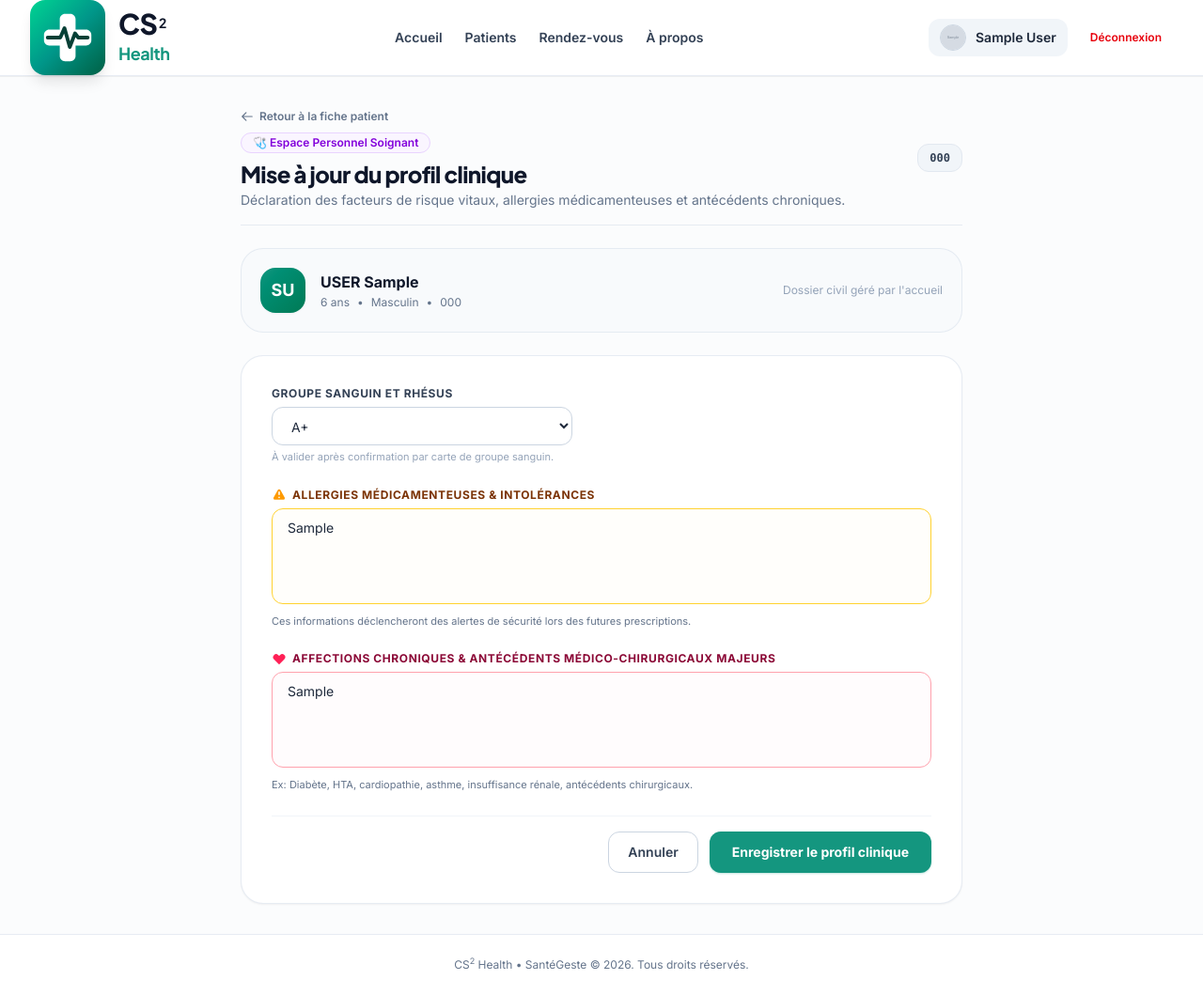
After one commit to tchongwangbakayoko619-star/Sante_Geste, a Django app: page /patients/00000000-0000-0000-0000-000000000001/medical/ in a window 1280 px wide. The commit adds this page. Shown: the whole page at 94% size. Run offline with Django 5.2, Linux system fonts and the light colour scheme; a user stored in the database is signed in; tables that the repository leaves empty hold one stand-in row (values such as "Sample post"); grey boxes marked "Sample" are stand-in pictures.

Commit message:
feat(patients): add medical profile update view and form reserved for medical staff

```diff
--- a/apps/patients/forms/__init__.py
+++ b/apps/patients/forms/__init__.py
@@ -3,11 +3,13 @@
 from .appointment_forms import AppointmentForm
 from .appointment_forms import AppointmentStatusForm
 from .patient_forms import PatientForm
+from .patient_forms import PatientMedicalUpdateForm
 from .patient_forms import PatientSearchForm
 
 __all__ = [
     "AppointmentForm",
     "AppointmentStatusForm",
     "PatientForm",
+    "PatientMedicalUpdateForm",
     "PatientSearchForm",
 ]
--- a/apps/patients/forms/patient_forms.py
+++ b/apps/patients/forms/patient_forms.py
@@ -142,3 +142,36 @@ class PatientSearchForm(forms.Form):
             }
         ),
     )
+
+
+class PatientMedicalUpdateForm(forms.ModelForm):
+    """Formulaire réservé au personnel soignant pour la mise à jour des données cliniques."""
+
+    class Meta:
+        model = Patient
+        fields = [
+            "blood_group",
+            "allergies",
+            "chronic_diseases",
+        ]
+        widgets = {
+            "blood_group": forms.Select(
+                attrs={
+                    "class": "w-full px-4 py-2.5 rounded-xl border border-neutral-300 focus:outline-none focus:ring-2 focus:ring-[#14967F] focus:border-[#14967F] text-sm text-neutral-800 transition-colors bg-white",
+                }
+            ),
+            "allergies": forms.Textarea(
+                attrs={
+                    "rows": 4,
+                    "placeholder": _("Ex: Pénicilline, Sulfamides, Latex... Laisser vide si aucune allergie constatée"),
+                    "class": "w-full px-4 py-2.5 rounded-xl border border-amber-300 bg-amber-50/20 focus:outline-none focus:ring-2 focus:ring-amber-500 focus:border-amber-500 text-sm text-neutral-800 transition-colors resize-none",
+                }
+            ),
+            "chronic_diseases": forms.Textarea(
+                attrs={
+                    "rows": 4,
+                    "placeholder": _("Ex: Diabète type 2 insulino-dépendant, HTA sous traitement, Asthme sévère..."),
+                    "class": "w-full px-4 py-2.5 rounded-xl border border-rose-300 bg-rose-50/20 focus:outline-none focus:ring-2 focus:ring-rose-500 focus:border-rose-500 text-sm text-neutral-800 transition-colors resize-none",
+                }
+            ),
+        }
--- a/apps/patients/services/__init__.py
+++ b/apps/patients/services/__init__.py
@@ -7,6 +7,7 @@ from .patient_service import create_patient
 from .patient_service import generate_patient_number
 from .patient_service import search_patients
 from .patient_service import update_patient
+from .patient_service import update_patient_medical_record
 
 __all__ = [
     "check_doctor_availability",
@@ -16,4 +17,5 @@ __all__ = [
     "search_patients",
     "update_appointment_status",
     "update_patient",
+    "update_patient_medical_record",
 ]
--- a/apps/patients/urls.py
+++ b/apps/patients/urls.py
@@ -8,6 +8,7 @@ from apps.patients.views import AppointmentStatusUpdateView
 from apps.patients.views import PatientCreateView
 from apps.patients.views import PatientDetailView
 from apps.patients.views import PatientListView
+from apps.patients.views import PatientMedicalUpdateView
 from apps.patients.views import PatientUpdateView
 
 app_name = "patients"
@@ -18,6 +19,7 @@ urlpatterns = [
     path("nouveau/", PatientCreateView.as_view(), name="patient_create"),
     path("<uuid:pk>/", PatientDetailView.as_view(), name="patient_detail"),
     path("<uuid:pk>/modifier/", PatientUpdateView.as_view(), name="patient_update"),
+    path("<uuid:pk>/medical/", PatientMedicalUpdateView.as_view(), name="patient_medical_update"),
 
     # Rendez-vous et agenda médical
     path("rendez-vous/", AppointmentListView.as_view(), name="appointment_list"),
--- a/apps/patients/views/__init__.py
+++ b/apps/patients/views/__init__.py
@@ -6,6 +6,7 @@ from .appointment_views import AppointmentStatusUpdateView
 from .patient_views import PatientCreateView
 from .patient_views import PatientDetailView
 from .patient_views import PatientListView
+from .patient_views import PatientMedicalUpdateView
 from .patient_views import PatientUpdateView
 
 __all__ = [
@@ -15,5 +16,6 @@ __all__ = [
     "PatientCreateView",
     "PatientDetailView",
     "PatientListView",
+    "PatientMedicalUpdateView",
     "PatientUpdateView",
 ]
--- a/apps/patients/views/patient_views.py
+++ b/apps/patients/views/patient_views.py
@@ -18,13 +18,16 @@ from django.views.generic.edit import CreateView
 from django.views.generic.edit import UpdateView
 
 from apps.patients.forms import PatientForm
+from apps.patients.forms import PatientMedicalUpdateForm
 from apps.patients.forms import PatientSearchForm
 from apps.patients.models import Patient
 from apps.patients.services import create_patient
 from apps.patients.services import search_patients
 from apps.patients.services import update_patient
+from apps.patients.services import update_patient_medical_record
 from apps.users.mixins import AgentAccueilRequiredMixin
 from apps.users.mixins import PatientManagementRequiredMixin
+from apps.users.mixins import PersonnelMedicalRequiredMixin
 
 
 class PatientListView(PatientManagementRequiredMixin, ListView):
@@ -164,3 +167,31 @@ class PatientUpdateView(AgentAccueilRequiredMixin, SuccessMessageMixin, UpdateVi
         context["action_text"] = _("Enregistrer les modifications")
         context["is_update"] = True
         return context
+
+
+class PatientMedicalUpdateView(PersonnelMedicalRequiredMixin, SuccessMessageMixin, UpdateView):
+    """Mise à jour des informations médicales et facteurs de risque (réservé au personnel soignant)."""
+
+    model = Patient
+    form_class = PatientMedicalUpdateForm
+    template_name = "patients/patient_medical_form.html"
+
+    def form_valid(self, form: PatientMedicalUpdateForm):
+        patient = update_patient_medical_record(
+            patient=self.get_object(),
+            data=form.cleaned_data,
+            updated_by=self.request.user,
+        )
+        self.object = patient
+        messages.success(
+            self.request,
+            _("Le profil médical de %(name)s (%(number)s) a été mis à jour avec succès.")
+            % {"name": patient.full_name, "number": patient.patient_number},
+        )
+        return redirect(patient.get_absolute_url())
+
+    def get_context_data(self, **kwargs: Any) -> dict[str, Any]:
+        context = super().get_context_data(**kwargs)
+        context["title"] = _("Mise à jour du profil médical : %(name)s") % {"name": self.object.full_name}
+        context["patient"] = self.object
+        return context
--- a/santegeste/static/css/output.css
+++ b/santegeste/static/css/output.css
@@ -64,6 +64,7 @@
     --color-rose-700: oklch(51.4% 0.222 16.935);
     --color-rose-800: oklch(45.5% 0.188 13.697);
     --color-rose-900: oklch(41% 0.159 10.272);
+    --color-rose-950: oklch(27.1% 0.105 12.094);
     --color-slate-800: oklch(27.9% 0.041 260.031);
     --color-slate-900: oklch(20.8% 0.042 265.755);
     --color-neutral-50: #f8fafc;
@@ -1640,6 +1641,9 @@
   .italic {
     font-style: italic;
   }
+  .underline {
+    text-decoration-line: underline;
+  }
   .antialiased {
     -webkit-font-smoothing: antialiased;
     -moz-osx-font-smoothing: grayscale;
@@ -1880,6 +1884,9 @@
         background-color: color-mix(in oklab, var(--color-neutral-200) 80%, transparent);
       }
     }
+    .hover\:bg-purple-50:hover {
+      background-color: var(--color-purple-50);
+    }
     .hover\:bg-purple-100:hover {
       background-color: var(--color-purple-100);
     }
@@ -1937,6 +1944,9 @@
     }
     .hover\:text-rose-600:hover {
       color: var(--color-rose-600);
+    }
+    .hover\:text-rose-950:hover {
+      color: var(--color-rose-950);
     }
     .hover\:underline:hover {
       text-decoration-line: underline;
@@ -2063,6 +2073,9 @@
   @media (width >= 40rem) {
     .sm\:col-span-2 {
       grid-column: span 2 / span 2;
+    }
+    .sm\:block {
+      display: block;
     }
     .sm\:hidden {
       display: none;
--- /dev/null
+++ b/santegeste/templates/patients/patient_medical_form.html
@@ -0,0 +1,136 @@
+{% extends "base.html" %}
+{% load static i18n %}
+
+{% block title %}{{ title }} - CS² Health{% endblock title %}
+
+{% block content_inner %}
+<div class="max-w-3xl mx-auto space-y-6">
+
+  <!-- Header & Breadcrumb -->
+  <div class="flex items-center justify-between pb-4 border-b border-neutral-200/80">
+    <div>
+      <a href="{{ patient.get_absolute_url }}" class="inline-flex items-center gap-1.5 text-xs font-semibold text-neutral-500 hover:text-[#14967F] transition-colors mb-1">
+        <svg class="w-3.5 h-3.5" fill="none" stroke="currentColor" viewBox="0 0 24 24">
+          <path stroke-linecap="round" stroke-linejoin="round" stroke-width="2" d="M10 19l-7-7m0 0l7-7m-7 7h18"/>
+        </svg>
+        {% trans "Retour à la fiche patient" %}
+      </a>
+      <div class="flex items-center gap-2 mt-1">
+        <span class="inline-flex items-center gap-1.5 px-3 py-0.5 rounded-full text-xs font-semibold bg-purple-50 text-purple-700 border border-purple-200">
+          🩺 {% trans "Espace Personnel Soignant" %}
+        </span>
+      </div>
+      <h1 class="font-title font-extrabold text-2xl text-neutral-900 tracking-tight mt-1.5">
+        {% trans "Mise à jour du profil clinique" %}
+      </h1>
+      <p class="text-xs sm:text-sm text-neutral-500 mt-0.5">
+        {% trans "Déclaration des facteurs de risque vitaux, allergies médicamenteuses et antécédents chroniques." %}
+      </p>
+    </div>
+
+    <span class="font-mono text-xs font-bold px-3 py-1.5 rounded-xl bg-neutral-100 text-neutral-700 border border-neutral-200">
+      {{ patient.patient_number }}
+    </span>
+  </div>
+
+  <!-- Read-only Patient Identity Banner -->
+  <div class="p-5 rounded-3xl bg-neutral-50 border border-neutral-200/80 flex items-center justify-between">
+    <div class="flex items-center gap-4">
+      <div class="w-12 h-12 rounded-2xl bg-linear-to-br from-[#14967F] to-emerald-700 text-white font-black text-lg flex items-center justify-center shadow-xs">
+        {{ patient.first_name|first|upper }}{{ patient.last_name|first|upper }}
+      </div>
+      <div>
+        <h2 class="text-base font-bold text-neutral-900">{{ patient.full_name }}</h2>
+        <div class="flex items-center gap-2 text-xs text-neutral-500 mt-0.5">
+          {% if patient.age %}<span>{{ patient.age }} ans</span> • {% endif %}
+          <span>{{ patient.get_gender_display }}</span> •
+          <span>{{ patient.phone_number }}</span>
+        </div>
+      </div>
+    </div>
+    <div class="text-right hidden sm:block text-xs text-neutral-400">
+      {% trans "Dossier civil géré par l'accueil" %}
+    </div>
+  </div>
+
+  <!-- Medical Update Form -->
+  <div class="bg-white border border-neutral-200/80 rounded-3xl p-6 sm:p-8 shadow-xs space-y-6">
+
+    <form method="post" class="space-y-6" novalidate>
+      {% csrf_token %}
+
+      {% if form.non_field_errors %}
+        <div class="p-4 rounded-2xl bg-rose-50 border border-rose-200 text-rose-800 text-sm space-y-1">
+          {% for error in form.non_field_errors %}
+            <div class="flex items-center gap-2">
+              <svg class="w-4 h-4 text-rose-600 shrink-0" fill="currentColor" viewBox="0 0 20 20">
+                <path fill-rule="evenodd" d="M18 10a8 8 0 11-16 0 8 8 0 0116 0zm-7 4a1 1 0 11-2 0 1 1 0 012 0zm-1-9a1 1 0 00-1 1v4a1 1 0 102 0V6a1 1 0 00-1-1z" clip-rule="evenodd"/>
+              </svg>
+              <span>{{ error }}</span>
+            </div>
+          {% endfor %}
+        </div>
+      {% endif %}
+
+      <!-- Groupe sanguin -->
+      <div class="max-w-xs">
+        <label for="{{ form.blood_group.id_for_label }}" class="block text-xs font-bold text-neutral-700 uppercase tracking-wider mb-1.5">
+          {% trans "Groupe sanguin et rhésus" %}
+        </label>
+        {{ form.blood_group }}
+        <p class="text-[11px] text-neutral-400 mt-1">{% trans "À valider après confirmation par carte de groupe sanguin." %}</p>
+        {% if form.blood_group.errors %}
+          <p class="text-xs text-rose-600 font-medium mt-1">{{ form.blood_group.errors.0 }}</p>
+        {% endif %}
+      </div>
+
+      <!-- Allergies -->
+      <div>
+        <label for="{{ form.allergies.id_for_label }}" class="block text-xs font-bold text-amber-900 uppercase tracking-wider mb-1.5 flex items-center gap-1.5">
+          <svg class="w-4 h-4 text-amber-500" fill="currentColor" viewBox="0 0 20 20">
+            <path fill-rule="evenodd" d="M8.257 3.099c.765-1.36 2.722-1.36 3.486 0l5.58 9.92c.75 1.334-.213 2.98-1.742 2.98H4.42c-1.53 0-2.493-1.646-1.743-2.98l5.58-9.92zM11 13a1 1 0 11-2 0 1 1 0 012 0zm-1-8a1 1 0 00-1 1v3a1 1 0 002 0V6a1 1 0 00-1-1z" clip-rule="evenodd"/>
+          </svg>
+          {% trans "Allergies médicamenteuses & intolérances" %}
+        </label>
+        {{ form.allergies }}
+        <p class="text-[11px] text-neutral-500 mt-1">
+          {% trans "Ces informations déclencheront des alertes de sécurité lors des futures prescriptions." %}
+        </p>
+        {% if form.allergies.errors %}
+          <p class="text-xs text-rose-600 font-medium mt-1">{{ form.allergies.errors.0 }}</p>
+        {% endif %}
+      </div>
+
+      <!-- Affections chroniques -->
+      <div>
+        <label for="{{ form.chronic_diseases.id_for_label }}" class="block text-xs font-bold text-rose-900 uppercase tracking-wider mb-1.5 flex items-center gap-1.5">
+          <svg class="w-4 h-4 text-rose-500" fill="currentColor" viewBox="0 0 20 20">
+            <path fill-rule="evenodd" d="M3.172 5.172a4 4 0 015.656 0L10 6.343l1.172-1.171a4 4 0 115.656 5.656L10 17.657l-6.828-6.829a4 4 0 010-5.656z" clip-rule="evenodd"/>
+          </svg>
+          {% trans "Affections chroniques & Antécédents médico-chirurgicaux majeurs" %}
+        </label>
+        {{ form.chronic_diseases }}
+        <p class="text-[11px] text-neutral-500 mt-1">
+          {% trans "Ex: Diabète, HTA, cardiopathie, asthme, insuffisance rénale, antécédents chirurgicaux." %}
+        </p>
+        {% if form.chronic_diseases.errors %}
+          <p class="text-xs text-rose-600 font-medium mt-1">{{ form.chronic_diseases.errors.0 }}</p>
+        {% endif %}
+      </div>
+
+      <!-- Actions -->
+      <div class="flex items-center justify-end gap-3 pt-4 border-t border-neutral-100">
+        <a href="{{ patient.get_absolute_url }}" class="btn btn-outline py-2.5 px-5 text-sm font-semibold">
+          {% trans "Annuler" %}
+        </a>
+        <button type="submit" class="btn btn-primary py-2.5 px-6 text-sm font-bold shadow-xs">
+          {% trans "Enregistrer le profil clinique" %}
+        </button>
+      </div>
+
+    </form>
+
+  </div>
+
+</div>
+{% endblock content_inner %}
```
Also changed, not shown: apps/patients/services/patient_service.py (+22 -0 lines), santegeste/templates/patients/patient_detail.html (+15 -0 lines), tests/test_patients.py (+37 -0 lines).
